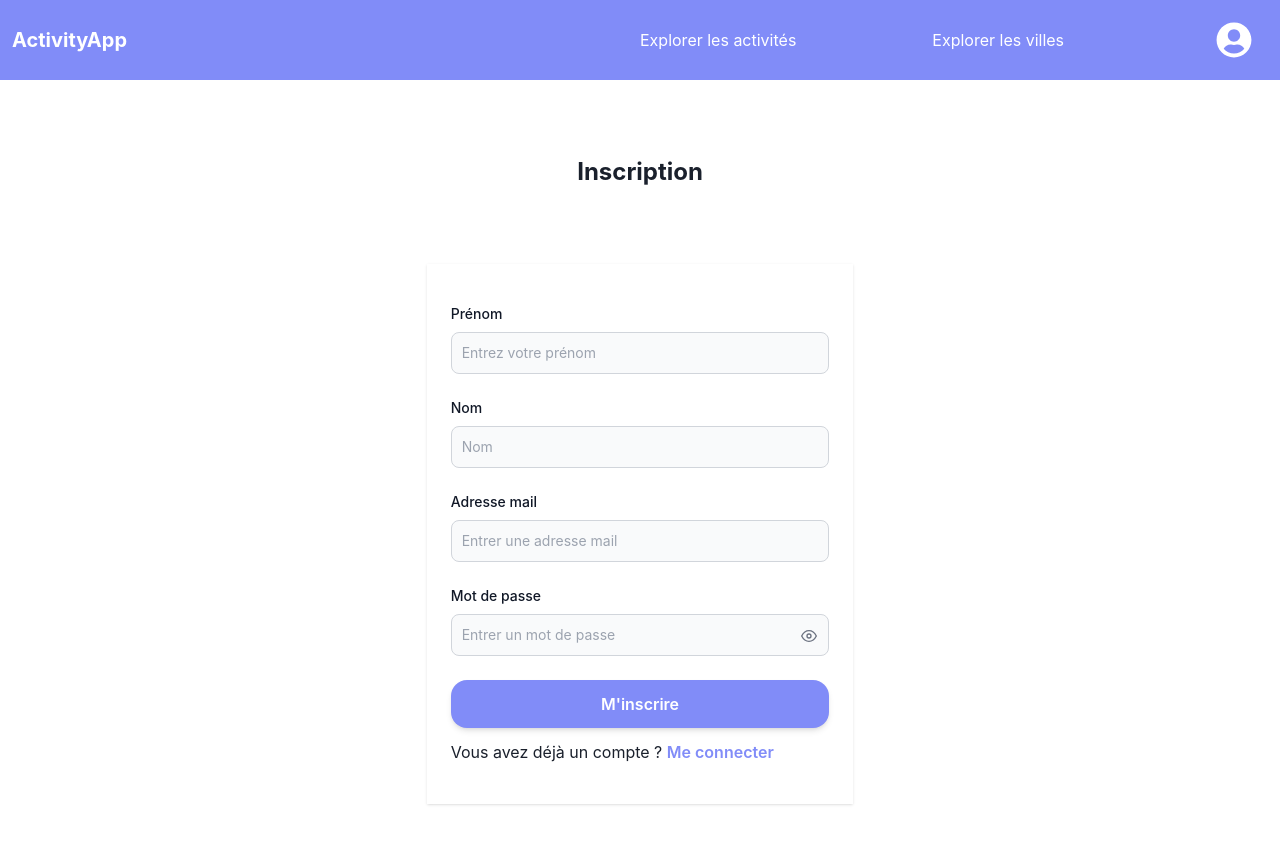
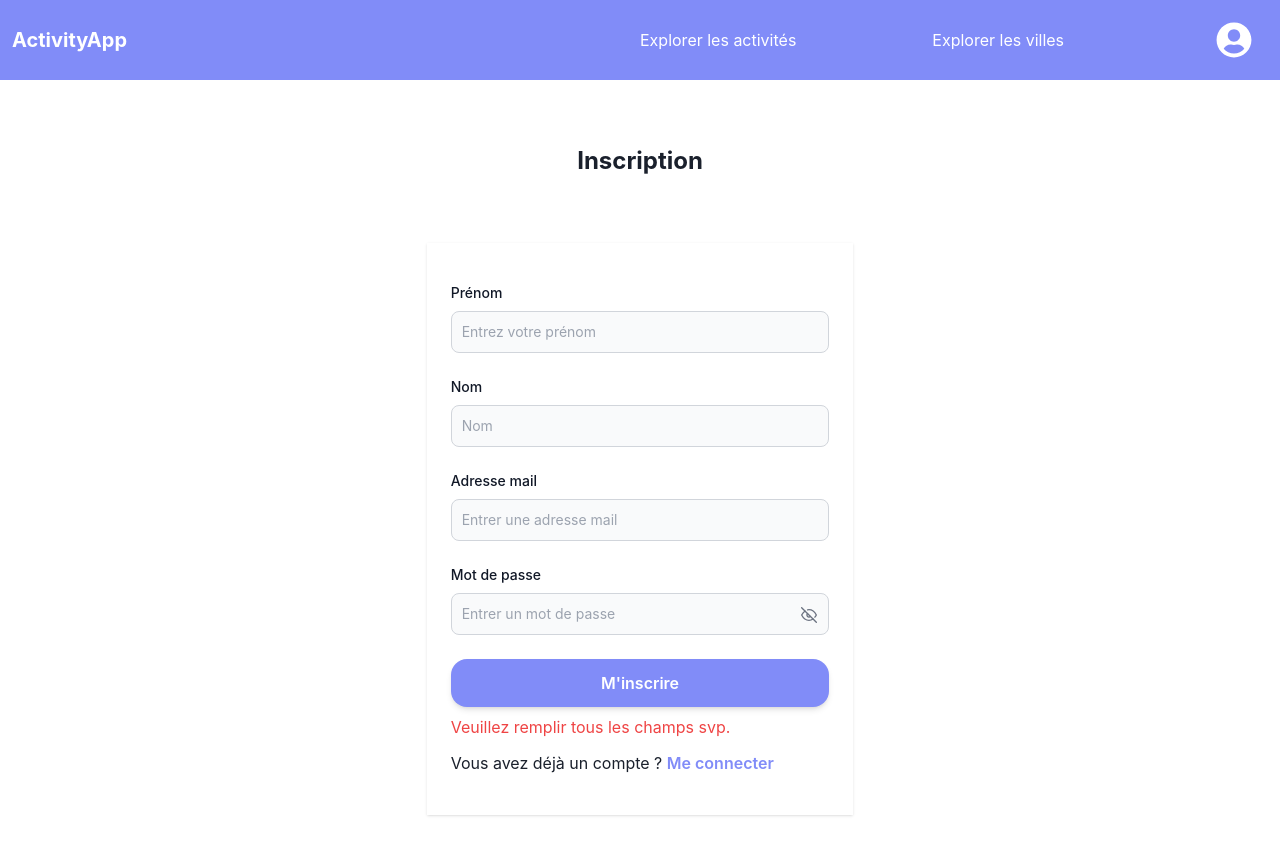
Before and after one commit to lebrungabriel/activityapp-frontend, a Next.js app: page /signup in a window 1280 px wide. Both pictures are taken after a click on the element "M'inscrire". Shown: the top 844 px of the page. Built offline with nearby package versions, Linux system fonts and the light colour scheme; no server answers.

Commit message:
simple validation form added

```diff
--- a/src/components/Input.tsx
+++ b/src/components/Input.tsx
@@ -55,8 +55,8 @@ function Input(props: Props) {
           className="absolute bottom-3 right-3 text-gray-500"
           onClick={togglePasswordVisibility}
         >
-          {/* Display eye icon when password is hidden and eye-off icon when password is visible */}
-          {showPassword ? <FiEyeOff /> : <FiEye />}
+          {/* Display eye-off icon when password is hidden and eye icon when password is visible */}
+          {showPassword ? <FiEye /> : <FiEyeOff />}
         </button>
       )}
     </div>
--- a/src/pages/signup.tsx
+++ b/src/pages/signup.tsx
@@ -16,6 +16,19 @@ const SignUp = (props: Props) => {
 
   // Function to handle user signup
   const handleSignUp = () => {
+    // Perform client-side form validation
+    if (!firstName || !lastName || !signUpEmail || !signUpPassword) {
+      setError("Veuillez remplir tous les champs svp.");
+      return;
+    }
+
+    // Add email format validation (optional)
+    const emailPattern = /^[^\s@]+@[^\s@]+\.[^\s@]+$/;
+    if (!emailPattern.test(signUpEmail)) {
+      setError("Veuillez renseigner une adresse mail correct svp");
+      return;
+    }
+
     // Create an object with signup data to be sent to the server
     const signUpData = {
       firstName: firstName,
@@ -100,6 +113,9 @@ const SignUp = (props: Props) => {
           {/* Signup button */}
           <Button text="M'inscrire" onClick={() => handleSignUp()} />
 
+          {/* Display the error message if there is any */}
+          {error && <p className="text-red-500 mt-2">{error}</p>}
+
           {/* Link to login page */}
           <p className="mt-3">
             Vous avez déjà un compte ?{" "}
```
